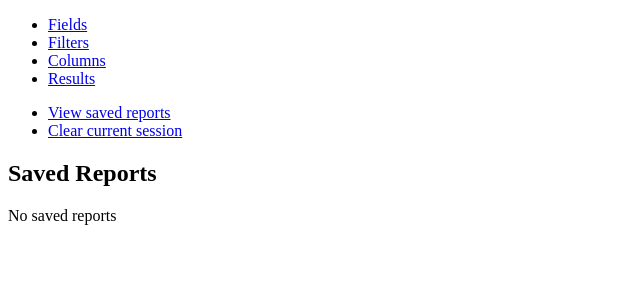
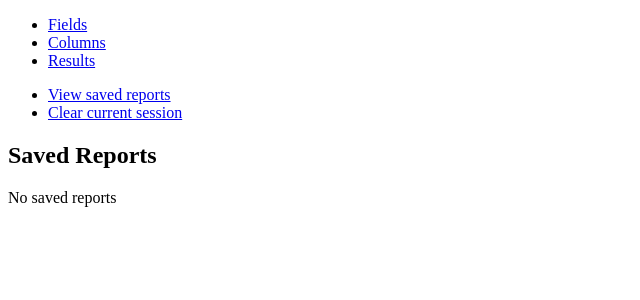
Before and after one commit to yeago/django-customreport, a Python web app: template templates/customreport/index.html in a window 1280 px wide. Shown: the top 300 px of the page, without its empty margins (0-640 px from the left). Run offline with Jinja, Linux system fonts and the light colour scheme; the template is opened without the code that fills it, so the values that code supplies are empty.

Commit message:
removed the filters in nav

```diff
--- a/templates/customreport/nav.html
+++ b/templates/customreport/nav.html
@@ -2,7 +2,6 @@
 
 <ul class="report-site-nav">
 	<li><a href="../fields/">Fields</a></li>
-	<li><a href="../filters/">Filters</a></li>
 	<li><a href="../columns/">Columns</a></li>
 	<li><a href="../results/">Results</a></li>
 </ul>
```
